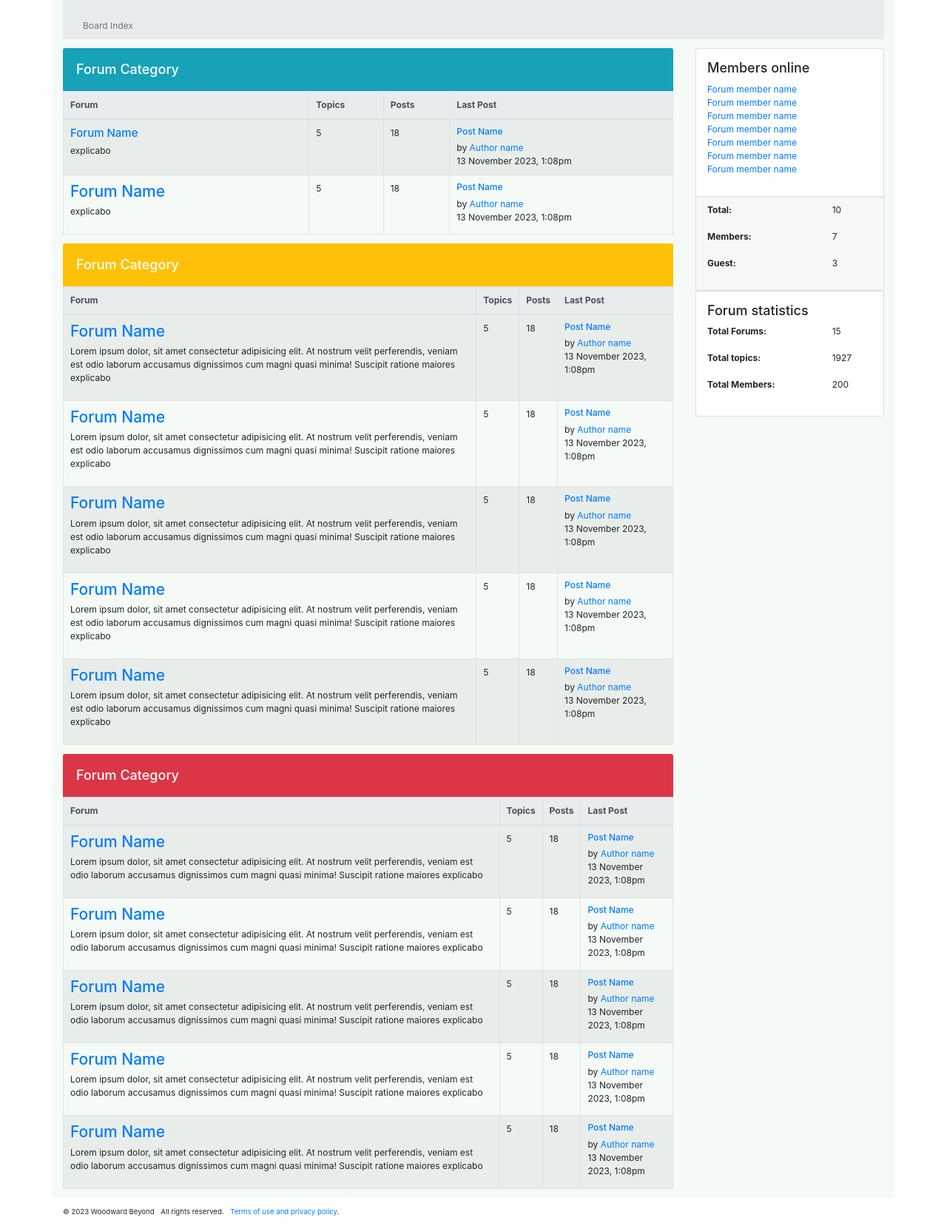
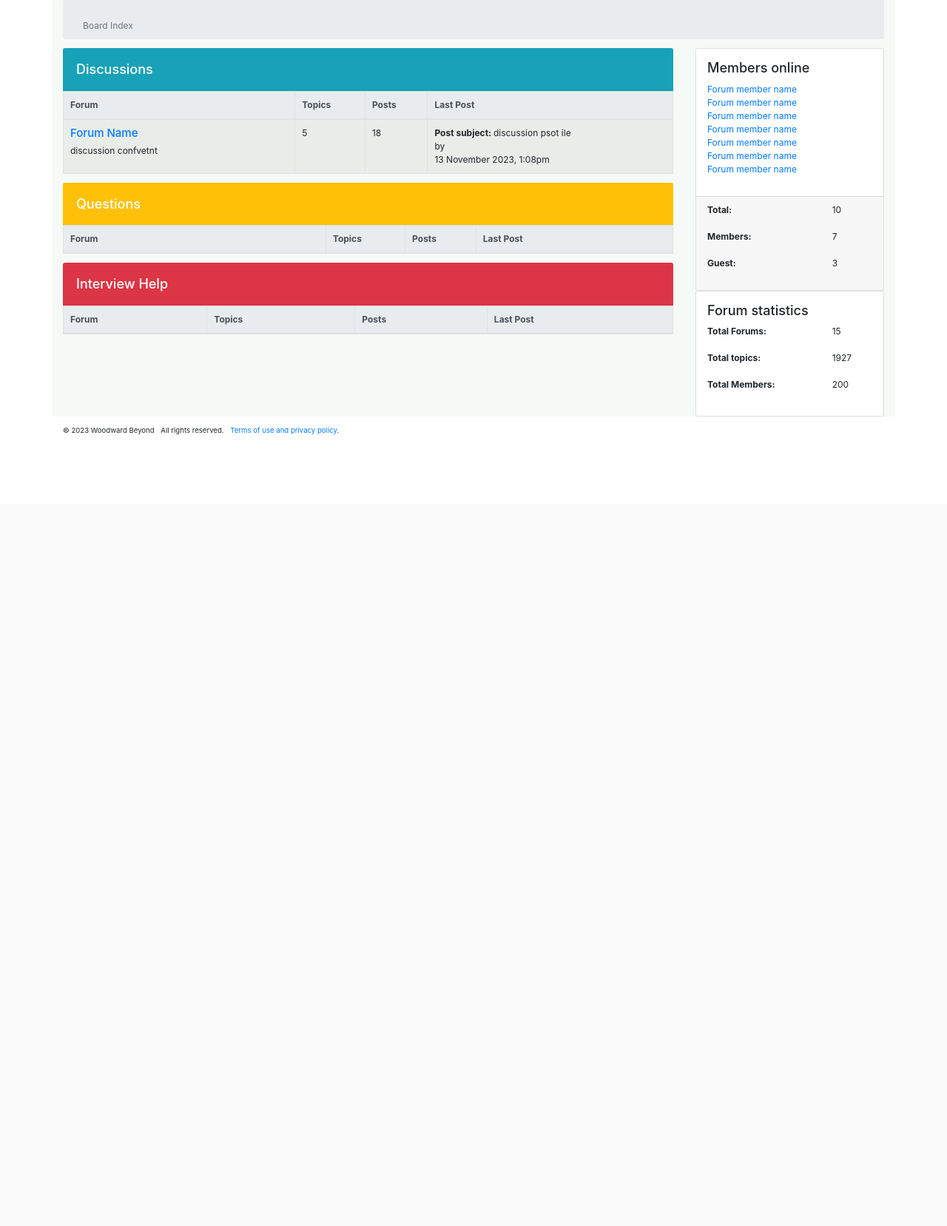
Before and after one commit to sketch-prime/3155-group-final-project, a Flask app: page / in a window 1280 px wide. Shown: the part 119-1776 px from the top of the page at 74% size. After the commit the page ends 706 px from the top, so only its background shows below. Run offline with Flask 3, Linux system fonts and the light colour scheme; data comes from the database, SQL or seed files in the repository; both versions use the stored data as it was after the commit; lists and menus that the app fills with data are empty; some libraries are stand-ins or nearby versions.

Commit message:
fixed post implementation

```diff
--- a/app.py
+++ b/app.py
@@ -19,24 +19,42 @@ def create_table():
     cursor.execute('''
         CREATE TABLE IF NOT EXISTS posts (
             id INTEGER PRIMARY KEY AUTOINCREMENT,
+            author_id INTEGER,
             title TEXT NOT NULL,
-            content TEXT NOT NULL
+            content TEXT NOT NULL,
+            category TEXT NOT NULL,
+            posted_at DATETIME DEFAULT CURRENT_TIMESTAMP,
+            FOREIGN KEY (author_id) REFERENCES users(id)
         )
     ''')
     conn.commit()
     conn.close()
 
+
 create_table()
+
+def get_posts():
+    conn = get_db_connection()
+    cursor = conn.cursor()
+
+    # Fetch posts from the database
+    cursor.execute('SELECT id, title, content, category FROM posts')
+    posts = cursor.fetchall()
+
+    conn.close()
+    return posts
 
 @app.route('/index.html')
 def index():
     session['signed_up'] = False
-    return render_template('index.html')
+    posts = get_posts()
+    return render_template('index.html', items=posts)
 
 @app.route('/')
 def root():
     session['signed_up'] = False
-    return render_template('index.html')
+    posts = get_posts()
+    return render_template('index.html', items=posts)
 
 @app.route('/overview-topics.html')
 def overviewtopics():
@@ -45,16 +63,20 @@ def overviewtopics():
 @app.route('/new-post.html', methods=['GET', 'POST'])
 def create_post():
     if request.method == 'POST':
-        print(f"Form Data: {request.form}")
+        # Retrieve the currently logged-in user's ID
+        author_id = current_user_id
+
         title = request.form['title']
         content = request.form['content']
-
-        print(title)
-        print(content)
+        category = request.form['category']
 
         conn = get_db_connection()
         cursor = conn.cursor()
-        cursor.execute("INSERT INTO posts (title, content) VALUES (?, ?)", (title, content))
+
+        # Insert post with the author's ID
+        cursor.execute("INSERT INTO posts (author_id, title, content, category) VALUES (?, ?, ?, ?)",
+                       (author_id, title, content, category))
+
         conn.commit()
         conn.close()
 
--- a/templates/index.html
+++ b/templates/index.html
@@ -40,7 +40,6 @@
 <body>
 
             {% include 'header.html'%}
-
     <div class="container my-3 ww-body">
     <nav class="breadcrumb">
         <div class="container mt-4">
@@ -49,7 +48,7 @@
     </nav>
     <div class="row">
         <div class="col-12 col-xl-9">
-    <h2 class="h4 text-white bg-info mb-0 p-4 rounded-top">Forum Category</h2>
+    <h2 class="h4 text-white bg-info mb-0 p-4 rounded-top">Discussions</h2>
     <table class ="table table-striped table-bordered table-fixed">
         <thead class="thead-light">
             <tr>
@@ -60,10 +59,15 @@
             </tr>
         </thead>
         <tbody>
+            {% for post in items %}
+                {% if post['category'] == 'Discussion' %}
                     <tr>
                         <td>
                             <h3 class="h5"><a href="#0">Forum Name</a></h3>
-                    <p> explicabo</p>
+                            <div class="fixed-table-content">
+                                <p>{{ post['content'] }} </p>
+                            </div>
+
                         </td>
                         <td>
                             <div>5</div>
@@ -72,34 +76,16 @@
                             <div>18</div>
                         </td>
                         <td>
-                    <h4 class="h6"><a href="#0">Post Name</a></h4>
-                    <div>by <a href="#0">Author name</a></div>
+                            <div><span class="font-weight-bold"> Post subject: </span>{{ post['title'] }}</div>
+                            <div>by <a href="#0">{{ post['author_id'] }}</a></div>
                             <div> 13 November 2023, 1:08pm</div>
                         </td>
                     </tr>
-            <tr>
-                <td>
-                    <h3><a href="#0">Forum Name</a></h3>
-                    <p>explicabo</p>
-                </td>
-                <td>
-                    <div>5</div>
-                </td>
-                <td>
-                    <div>18</div>
-                </td>
-                <td>
-                    <h4 class="h6"><a href="#0">Post Name</a></h4>
-                    <div>by <a href="#0">Author name</a></div>
-                    <div> 13 November 2023, 1:08pm</div>
-                </td>
-            </tr>
-            <tr>
-
-            </tr>
+                {% endif %}
+            {% endfor %}
         </tbody>
     </table>
-    <h2 class="h4 text-white bg-warning mb-0 p-4 rounded-top">Forum Category</h2>
+    <h2 class="h4 text-white bg-warning mb-0 p-4 rounded-top">Questions</h2>
     <table class ="table table-striped table-bordered table-fixed">
         <thead class="thead-light">
             <tr>
@@ -110,10 +96,15 @@
             </tr>
         </thead>
         <tbody>
+            {% for post in items %}
+                {% if post['category'] == 'Question' %}
                     <tr>
                         <td>
-                    <h3><a href="#0">Forum Name</a></h3>
-                    <p>Lorem ipsum dolor, sit amet consectetur adipisicing elit. At nostrum velit perferendis, veniam est odio laborum accusamus dignissimos cum magni quasi minima! Suscipit ratione maiores explicabo</p>
+                            <h3 class="h5"><a href="#0">Forum Name</a></h3>
+                            <div class="fixed-table-content">
+                                <p>{{ post['content'] }} </p>
+                            </div>
+
                         </td>
                         <td>
                             <div>5</div>
@@ -122,82 +113,16 @@
                             <div>18</div>
                         </td>
                         <td>
-                    <h4 class="h6"><a href="#0">Post Name</a></h4>
-                    <div>by <a href="#0">Author name</a></div>
+                            <div><span class="font-weight-bold"> Post subject: </span>{{ post['title'] }}</div>
+                            <div>by <a href="#0">{{ post['author_id'] }}</a></div>
                             <div> 13 November 2023, 1:08pm</div>
                         </td>
                     </tr>
-            <tr>
-                <td>
-                    <h3><a href="#0">Forum Name</a></h3>
-                    <p>Lorem ipsum dolor, sit amet consectetur adipisicing elit. At nostrum velit perferendis, veniam est odio laborum accusamus dignissimos cum magni quasi minima! Suscipit ratione maiores explicabo</p>
-                </td>
-                <td>
-                    <div>5</div>
-                </td>
-                <td>
-                    <div>18</div>
-                </td>
-                <td>
-                    <h4 class="h6"><a href="#0">Post Name</a></h4>
-                    <div>by <a href="#0">Author name</a></div>
-                    <div> 13 November 2023, 1:08pm</div>
-                </td>
-            </tr>
-            <tr>
-                <td>
-                    <h3><a href="#0">Forum Name</a></h3>
-                    <p>Lorem ipsum dolor, sit amet consectetur adipisicing elit. At nostrum velit perferendis, veniam est odio laborum accusamus dignissimos cum magni quasi minima! Suscipit ratione maiores explicabo</p>
-                </td>
-                <td>
-                    <div>5</div>
-                </td>
-                <td>
-                    <div>18</div>
-                </td>
-                <td>
-                    <h4 class="h6"><a href="#0">Post Name</a></h4>
-                    <div>by <a href="#0">Author name</a></div>
-                    <div> 13 November 2023, 1:08pm</div>
-                </td>
-            </tr>
-            <tr>
-                <td>
-                    <h3><a href="#0">Forum Name</a></h3>
-                    <p>Lorem ipsum dolor, sit amet consectetur adipisicing elit. At nostrum velit perferendis, veniam est odio laborum accusamus dignissimos cum magni quasi minima! Suscipit ratione maiores explicabo</p>
-                </td>
-                <td>
-                    <div>5</div>
-                </td>
-                <td>
-                    <div>18</div>
-                </td>
-                <td>
-                    <h4 class="h6"><a href="#0">Post Name</a></h4>
-                    <div>by <a href="#0">Author name</a></div>
-                    <div> 13 November 2023, 1:08pm</div>
-                </td>
-            </tr>
-            <tr>
-                <td>
-                    <h3><a href="#0">Forum Name</a></h3>
-                    <p>Lorem ipsum dolor, sit amet consectetur adipisicing elit. At nostrum velit perferendis, veniam est odio laborum accusamus dignissimos cum magni quasi minima! Suscipit ratione maiores explicabo</p>
-                </td>
-                <td>
-                    <div>5</div>
-                </td>
-                <td>
-                    <div>18</div>
-                </td>
-                <td>
-                    <h4 class="h6"><a href="#0">Post Name</a></h4>
-                    <div>by <a href="#0">Author name</a></div>
-                    <div> 13 November 2023, 1:08pm</div>
-                </td>
-            </tr>
+                {% endif %}
+            {% endfor %}
         </tbody>
     </table>
-    <h2 class="h4 text-white bg-danger mb-0 p-4 rounded-top">Forum Category</h2>
+    <h2 class="h4 text-white bg-danger mb-0 p-4 rounded-top">Interview Help</h2>
     <table class ="table table-striped table-bordered table-fixed">
         <thead class="thead-light">
             <tr>
@@ -208,10 +133,15 @@
             </tr>
         </thead>
         <tbody>
+            {% for post in items %}
+                {% if post['category'] == 'Interview Help' %}
                     <tr>
                         <td>
-                    <h3><a href="#0">Forum Name</a></h3>
-                    <p>Lorem ipsum dolor, sit amet consectetur adipisicing elit. At nostrum velit perferendis, veniam est odio laborum accusamus dignissimos cum magni quasi minima! Suscipit ratione maiores explicabo</p>
+                            <h3 class="h5"><a href="#0">Forum Name</a></h3>
+                            <div class="fixed-table-content">
+                                <p>{{ post['content'] }} </p>
+                            </div>
+
                         </td>
                         <td>
                             <div>5</div>
@@ -220,79 +150,13 @@
                             <div>18</div>
                         </td>
                         <td>
-                    <h4 class="h6"><a href="#0">Post Name</a></h4>
-                    <div>by <a href="#0">Author name</a></div>
+                            <div><span class="font-weight-bold"> Post subject: </span>{{ post['title'] }}</div>
+                            <div>by <a href="#0">{{ post['author_id'] }}</a></div>
                             <div> 13 November 2023, 1:08pm</div>
                         </td>
                     </tr>
-            <tr>
-                <td>
-                    <h3><a href="#0">Forum Name</a></h3>
-                    <p>Lorem ipsum dolor, sit amet consectetur adipisicing elit. At nostrum velit perferendis, veniam est odio laborum accusamus dignissimos cum magni quasi minima! Suscipit ratione maiores explicabo</p>
-                </td>
-                <td>
-                    <div>5</div>
-                </td>
-                <td>
-                    <div>18</div>
-                </td>
-                <td>
-                    <h4 class="h6"><a href="#0">Post Name</a></h4>
-                    <div>by <a href="#0">Author name</a></div>
-                    <div> 13 November 2023, 1:08pm</div>
-                </td>
-            </tr>
-            <tr>
-                <td>
-                    <h3><a href="#0">Forum Name</a></h3>
-                    <p>Lorem ipsum dolor, sit amet consectetur adipisicing elit. At nostrum velit perferendis, veniam est odio laborum accusamus dignissimos cum magni quasi minima! Suscipit ratione maiores explicabo</p>
-                </td>
-                <td>
-                    <div>5</div>
-                </td>
-                <td>
-                    <div>18</div>
-                </td>
-                <td>
-                    <h4 class="h6"><a href="#0">Post Name</a></h4>
-                    <div>by <a href="#0">Author name</a></div>
-                    <div> 13 November 2023, 1:08pm</div>
-                </td>
-            </tr>
-            <tr>
-                <td>
-                    <h3><a href="#0">Forum Name</a></h3>
-                    <p>Lorem ipsum dolor, sit amet consectetur adipisicing elit. At nostrum velit perferendis, veniam est odio laborum accusamus dignissimos cum magni quasi minima! Suscipit ratione maiores explicabo</p>
-                </td>
-                <td>
-                    <div>5</div>
-                </td>
-                <td>
-                    <div>18</div>
-                </td>
-                <td>
-                    <h4 class="h6"><a href="#0">Post Name</a></h4>
-                    <div>by <a href="#0">Author name</a></div>
-                    <div> 13 November 2023, 1:08pm</div>
-                </td>
-            </tr>
-            <tr>
-                <td>
-                    <h3><a href="#0">Forum Name</a></h3>
-                    <p>Lorem ipsum dolor, sit amet consectetur adipisicing elit. At nostrum velit perferendis, veniam est odio laborum accusamus dignissimos cum magni quasi minima! Suscipit ratione maiores explicabo</p>
-                </td>
-                <td>
-                    <div>5</div>
-                </td>
-                <td>
-                    <div>18</div>
-                </td>
-                <td>
-                    <h4 class="h6"><a href="#0">Post Name</a></h4>
-                    <div>by <a href="#0">Author name</a></div>
-                    <div> 13 November 2023, 1:08pm</div>
-                </td>
-            </tr>
+                {% endif %}
+            {% endfor %}
         </tbody>
     </table>
 </div>
```
Also changed, not shown: database/wb.db. Lines whose indentation alone changed are shown as unchanged.
